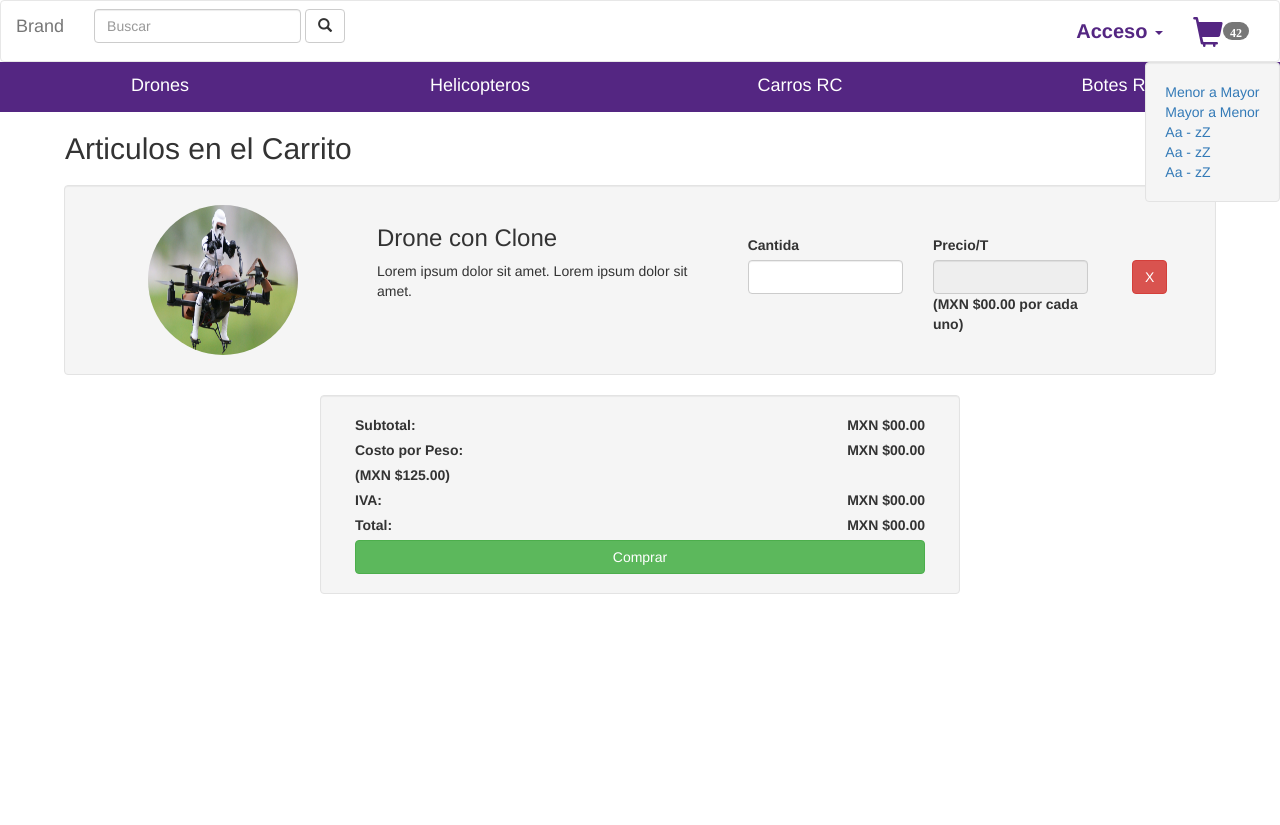
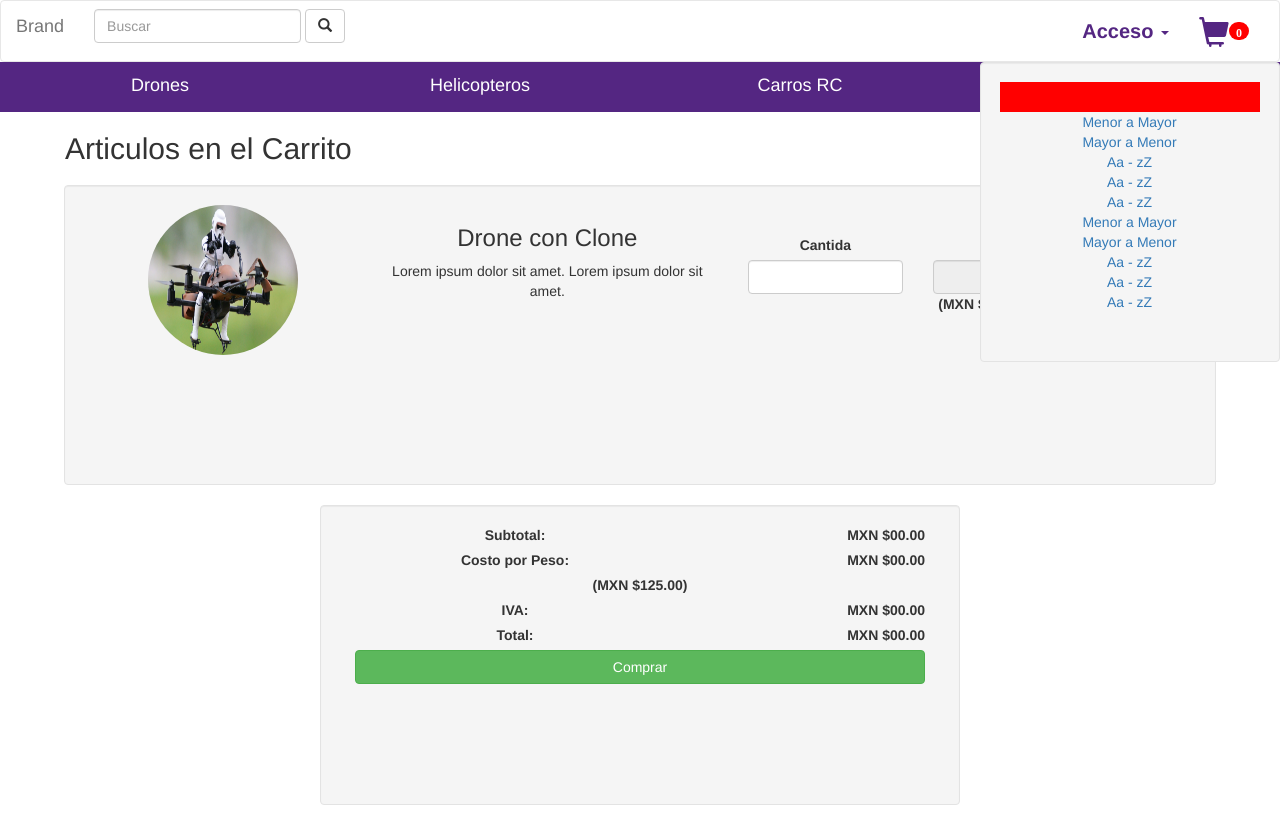
Before and after one commit to efraindiaz/kontrolgeek, a PHP site: page /caja.php in a window 1280 px wide, after a click that opens the changed part. Before the commit the page ends 594 px from the top, so only its background shows below. Run offline with PHP 8.4, Linux system fonts and the light colour scheme.

Commit message:
header cart
Cambios carrito de compras

```diff
--- a/css/header.css
+++ b/css/header.css
@@ -58,7 +58,18 @@
 	font-size:30px;
 }
 .cart-prod{
+	width: 300px;
 	position:absolute;
 	z-index:999;
 	right:.5px;
 }
+.glyphicon-shopping-cart{
+	color:#542682;
+}
+.badge-cant-cart{
+	background-color: red;
+}
+.well{
+	text-align: center;
+	height: 300px;
+}
--- a/header.php
+++ b/header.php
@@ -45,7 +45,7 @@ session_start();
         </li>
         <?php } ?>
         <li><a style="" class="cart-ico-nav" role="" data-toggle="collapse" href="#collapseCart" aria-expanded="false" aria-controls="collapseExample">
-        <span class="glyphicon glyphicon glyphicon glyphicon-shopping-cart" aria-hidden="true"><span class="badge">42</span>
+        <span class="glyphicon glyphicon glyphicon glyphicon-shopping-cart" aria-hidden="true"><span class="badge badge-cant-cart">0</span>
       </a></li>
       </ul>
     </div><!-- /.navbar-collapse -->
@@ -53,6 +53,14 @@ session_start();
 </nav>
 <div class="collapse cart-prod" id="collapseCart">
     <div class="well">
+      <div class="col-md-12" style="background-color:red; height:30px;">
+
+      </div>
+      <div><a href="" class="">Menor a Mayor</a></div>
+      <div><a href="" class="">Mayor a Menor </a></div>
+      <div><a href="" class="">Aa - zZ</a></div>
+      <div><a href="" class="">Aa - zZ</a></div>
+      <div><a href="" class="">Aa - zZ</a></div>
       <div><a href="" class="">Menor a Mayor</a></div>
       <div><a href="" class="">Mayor a Menor </a></div>
       <div><a href="" class="">Aa - zZ</a></div>
```
Also changed, not shown: index.php (+13 -13 lines).
